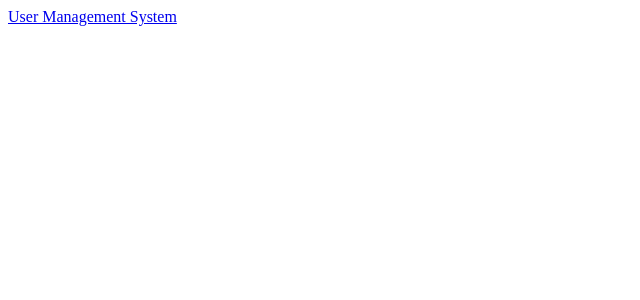
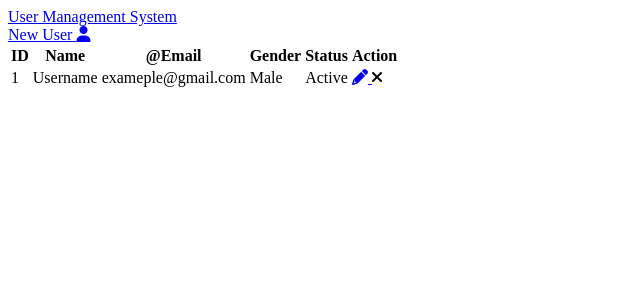
Before and after one commit to BBlack-Hun/nodeBoard, a Node server app: template views/index.html in a window 1280 px wide. Shown: the top 300 px of the page, without its empty margins (0-640 px from the left). Run offline with Node 20, Linux system fonts and the light colour scheme; the template is opened without the code that fills it, so the values that code supplies are empty; some libraries are stand-ins or nearby versions.

Commit message:
main Secssion

```diff
--- a/views/index.html
+++ b/views/index.html
@@ -5,6 +5,8 @@
     <meta http-equiv="X-UA-Compatible" content="IE=edge">
     <meta name="viewport" content="width=device-width, initial-scale=1.0">
     <title>CURD Application</title>
+
+    <link rel="stylesheet" href="https://cdnjs.cloudflare.com/ajax/libs/font-awesome/6.0.0-beta2/css/all.min.css" integrity="sha512-YWzhKL2whUzgiheMoBFwW8CKV4qpHQAEuvilg9FAn5VJUDwKZZxkJNuGM4XkWuk94WCrrwslk8yWNGmY1EduTA==" crossorigin="anonymous" referrerpolicy="no-referrer" />
 </head>
 <body>
 
@@ -20,5 +22,53 @@
             </nav>
         </header>
     <!--/Header-->
+
+    <!-- Main Site -->
+        <main id="site-main">
+            <div clas="container">
+                <div class="box-nav d-flex-fustify-between">
+                    <a href="/add-user" class="border-shodow">
+                        <span class="text-gradient">
+                            New User <i class="fas fa-user"></i>
+                        </span>
+                    </a>
+                </div>
+
+                <!-- form handling -->
+                <form action="/" methods="POST">
+                    <table class="table">
+                        <thead class="thead-dark">
+                            <tr>
+                                <th>ID</th>
+                                <th>Name</th>
+                                <th>@Email</th>
+                                <th>Gender</th>
+                                <th>Status</th>
+                                <th>Action</th>
+                            </tr>
+                        </thead>
+                        <tbody>
+                            <tr>
+                                <td>1</td>
+                                <td>Username</td>
+                                <td>exameple@gmail.com</td>
+                                <td>Male</td>
+                                <td>Active</td>
+                                <td>
+                                    <a href="#" class="btn border-shadow update">
+                                        <apan class="text-gradient"><i class="fas fa-pencil-alt"></i></apan>
+                                    </a>
+                                    <a class="btn border-shadow delete">
+                                        <apan class="text-gradient"><i class="fas fa-times"></i></apan>
+                                    </a>
+                                </td>
+                            </tr>
+                        </tbody>
+                    </table>
+                </form>
+            </div>
+        </main>
+
+    <!-- /Main Site -->
 </body>
 </html>
```
